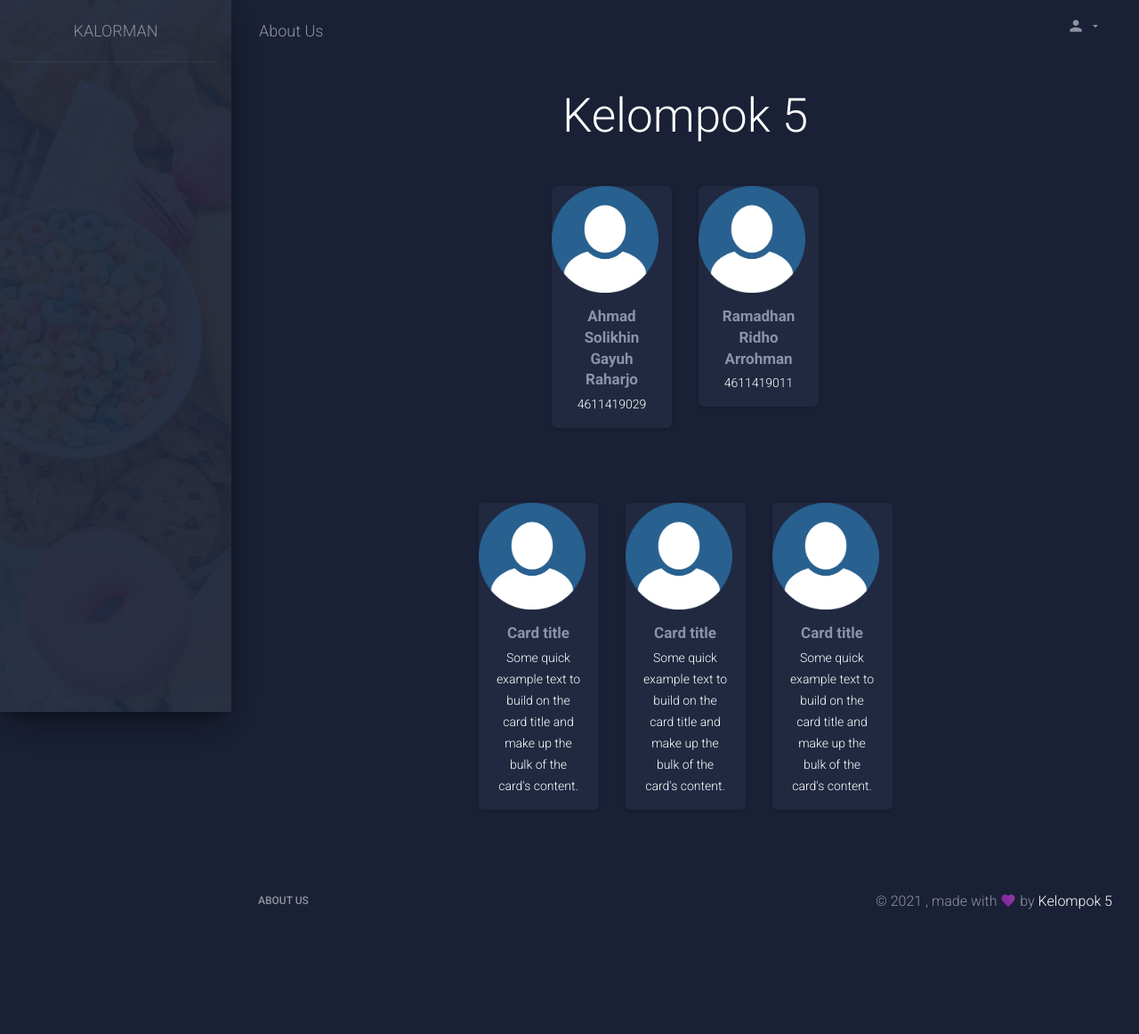
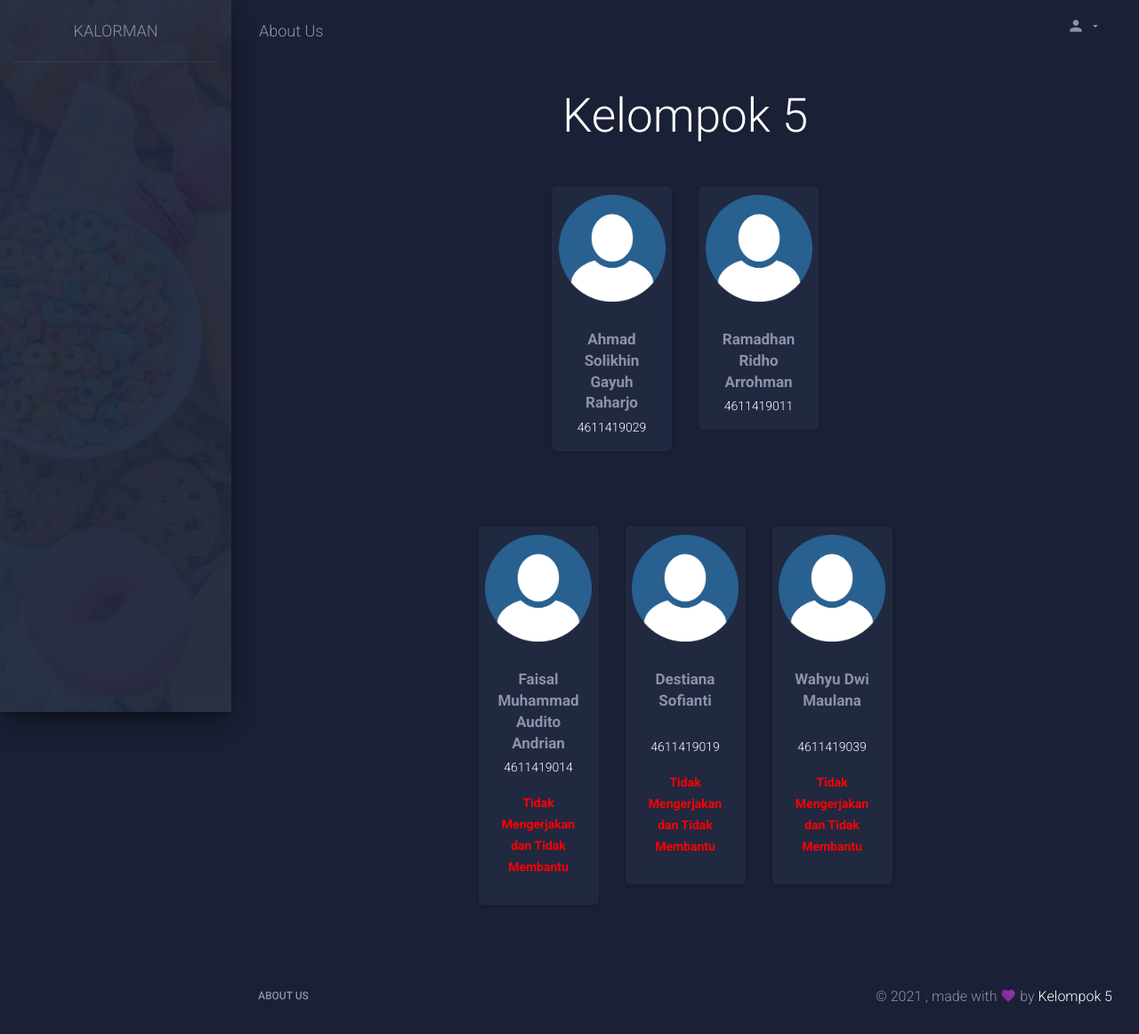
Before and after one commit to Ahmad-Solikhin/Tugas-Web-Pro, a PHP site: page /index.php?page=about_us in a window 1280 px wide. Shown: the whole page at 89% size. Before the commit the page ends 1022 px from the top, so only its background shows below. Run offline with PHP 8.4, Linux system fonts and the light colour scheme; some libraries are stand-ins or nearby versions.

```diff
--- a/assets/css/style.css
+++ b/assets/css/style.css
@@ -18,8 +18,3 @@
   color: white;
   padding-bottom: 10px;
 }
-
-.akun {
-  height: 120px;
-  width: 120px;
-}
--- a/index.php
+++ b/index.php
@@ -90,7 +90,7 @@ if ($file_to_open == "pages/welcome") {
     <link href="assets/css/material-dashboard.css?v=2.1.0" rel="stylesheet" />
     <!-- CSS Just for demo purpose, don't include it in your project -->
     <link href="assets/demo/demo.css" rel="stylesheet" />
-    <link href="assets/css/style.css" rel="stylesheet" type="text/css" />
+    <link rel="stylesheet" href="assets/css/style.css">
 </head>
 
 <body class="dark-edition">
--- a/libraries/fungsi.php
+++ b/libraries/fungsi.php
@@ -17,6 +17,22 @@ function indeks_count($berat, $tinggi)
     $tinggi = $tinggi / 100;
     $indeks = $berat / ($tinggi * $tinggi);
     return $indeks;
+}
+
+function cek_imt($nilai)
+{
+    $imt = null;
+    if ($nilai < 18.5) {
+        $imt = "UNDERWEIGHT";
+    } elseif ($nilai >= 18.5 && $nilai <= 25) {
+        $imt = "NORMAL";
+    } elseif ($nilai >= 25.1 && $nilai <= 27) {
+        $imt = "OVERWEIGHT";
+    } elseif ($nilai > 27) {
+        $imt = "OBESITAS";
+    }
+
+    return $imt;
 }
 
 function insert_data($koneksi, $nama_tabel, $data)
--- a/pages/403.php
+++ b/pages/403.php
@@ -4,4 +4,4 @@ if (defined("GELANG") === false) {
 }
 ?>
 
-<h1 class="judul">You Don't Have Permited!!!</h1>
+<h1 class="judul">You Not Permited!!!</h1>
--- a/pages/about_us.php
+++ b/pages/about_us.php
@@ -10,8 +10,10 @@ if (defined("GELANG") === false) {
         <div class="row about-us">
             <div class="col-4"></div>
             <div class="col-2">
-                <div class="card" style="text-align: center;">
-                    <img src="assets/img/profile.png" class="akun" alt="foto error">
+                <div class="card">
+                    <p>
+                        <img src="assets/img/profile.png" style="align-content: center; margin-top: 10px;" style="align-content: center; margin-top: 10px;" height="120px" width="120px" alt="foto error">
+                    </p>
                     <div class="card-body">
                         <h5 class="card-title profil-title">Ahmad Solikhin Gayuh Raharjo</h5>
                         <p class="card-text profile-child">4611419029</p>
@@ -19,8 +21,10 @@ if (defined("GELANG") === false) {
                 </div>
             </div>
             <div class="col-2">
-                <div class="card" style="text-align: center;">
-                    <img src="assets/img/profile.png" class="akun" alt="foto error">
+                <div class="card">
+                    <p>
+                        <img src="assets/img/profile.png" style="align-content: center; margin-top: 10px;" style="align-content: center; margin-top: 10px;" height="120px" width="120px" alt="foto error">
+                    </p>
                     <div class="card-body">
                         <h5 class="card-title profil-title">Ramadhan Ridho Arrohman</h5>
                         <p class="card-text profile-child">4611419011</p>
@@ -33,29 +37,40 @@ if (defined("GELANG") === false) {
         <div class="row about-us">
             <div class="col-3"></div>
             <div class="col-2">
-                <div class="card" style="text-align: center;">
-                    <img src="assets/img/profile.png" class="akun" alt="foto error">
+                <div class="card">
+                    <p>
+                        <img src="assets/img/profile.png" style="align-content: center; margin-top: 10px;" style="align-content: center; margin-top: 10px;" height="120px" width="120px" alt="foto error">
+                    </p>
                     <div class="card-body">
-                        <h5 class="card-title profil-title">Card title</h5>
-                        <p class="card-text profile-child">Some quick example text to build on the card title and make up the bulk of the card's content.</p>
+                        <h5 class="card-title profil-title">Faisal Muhammad Audito Andrian</h5>
+                        <p class="card-text profile-child">4611419014</p>
+                        <p class="profil-title" style="color: red;">Tidak Mengerjakan dan Tidak Membantu</p>
                     </div>
                 </div>
             </div>
             <div class="col-2">
-                <div class="card" style="text-align: center;">
-                    <img src="assets/img/profile.png" class="akun" alt="foto error">
+                <div class="card">
+                    <p>
+                        <img src="assets/img/profile.png" style="align-content: center; margin-top: 10px;" style="align-content: center; margin-top: 10px;" height="120px" width="120px" alt="foto error">
+                    </p>
                     <div class="card-body">
-                        <h5 class="card-title profil-title">Card title</h5>
-                        <p class="card-text profile-child">Some quick example text to build on the card title and make up the bulk of the card's content.</p>
+                        <h5 class="card-title profil-title">Destiana Sofianti</h5>
+                        <br>
+                        <p class="card-text profile-child">4611419019</p>
+                        <p class="profil-title" style="color: red;">Tidak Mengerjakan dan Tidak Membantu</p>
                     </div>
                 </div>
             </div>
             <div class="col-2">
-                <div class="card" style="text-align: center;">
-                    <img src="assets/img/profile.png" class="akun" alt="foto error">
+                <div class="card">
+                    <p>
+                        <img src="assets/img/profile.png" style="align-content: center; margin-top: 10px;" style="align-content: center; margin-top: 10px;" height="120px" width="120px" alt="foto error">
+                    </p>
                     <div class="card-body">
-                        <h5 class="card-title profil-title">Card title</h5>
-                        <p class="card-text profile-child">Some quick example text to build on the card title and make up the bulk of the card's content.</p>
+                        <h5 class="card-title profil-title">Wahyu Dwi Maulana</h5>
+                        <br>
+                        <p class="card-text profile-child">4611419039</p>
+                        <p class="profil-title" style="color: red;">Tidak Mengerjakan dan Tidak Membantu</p>
                     </div>
                 </div>
             </div>
--- a/pages/akun.php
+++ b/pages/akun.php
@@ -7,7 +7,7 @@ if (defined("GELANG") === false) {
 <div class="container-fluid">
     <div class="row">
         <div class="col col-11" style="text-align: center;">
-            <img src="assets/img/profile.png" alt="foto error" class="akun">
+            <img src="assets/img/profile.png" alt="foto error" class="akun" height="120px" width="120px">
             <?php
             if (isset($_GET['err'])) {
                 $err = $_GET['err'];
--- a/pages/premium.php
+++ b/pages/premium.php
@@ -83,6 +83,7 @@ if (defined("GELANG") === false) {
         <div class="col-4"></div>
         <div class="col-4">
             <p style="color:white;">Hasil nilai IMT Anda adalah : <b><?php echo round($nilai, 2); ?></b></p>
+            <p style="color:white;">Anda dinyatakan : <b><?php echo cek_imt($nilai); ?></b></p>
         </div>
         <div class="col-4"></div>
     </div>
```
Also changed, not shown: index1.php (deleted, +0 -78 lines).
